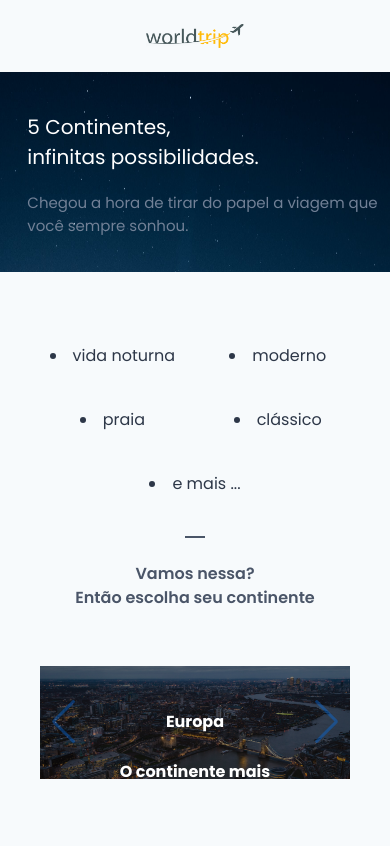
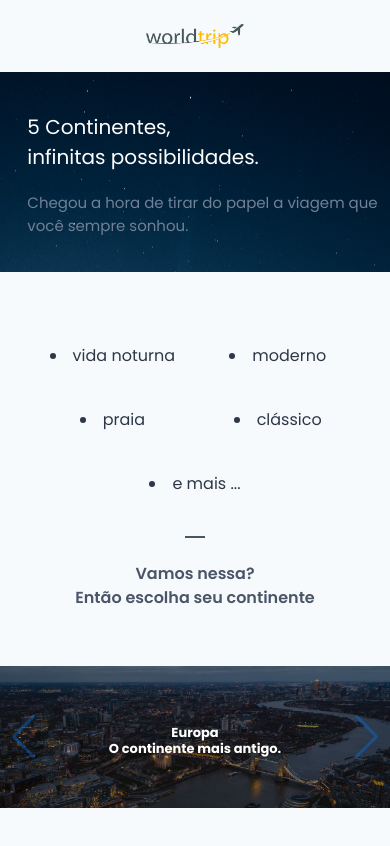
Before and after one commit to NakajimaDaniel/desafio07-ignite-chakraui, a Next.js app: page / in a window 390 px wide. Shown: the top 846 px of the page. Built offline with nearby package versions, Linux system fonts and the light colour scheme.

Commit message:
carousel adj

```diff
--- a/src/components/Carousel/index.tsx
+++ b/src/components/Carousel/index.tsx
@@ -1,6 +1,6 @@
 // Import Swiper React components
 
-import { Flex, Box, Image, Text } from "@chakra-ui/react";
+import { Flex, Box, Image, Text, useMediaQuery } from "@chakra-ui/react";
 import Link from 'next/link'
 
 
@@ -26,10 +26,16 @@ SwiperCore.use([Pagination,Navigation]);
 
 
 export function Carousel() {
+
+  const [isLargerThan700] = useMediaQuery("(min-width: 700px)")
+
+
   return (
-    <Flex justify="center" mt={['10','15', '15']} ml={['10']} mr={['10']} mb={['20']} >
+    <>
+    {isLargerThan700? (
+      <Flex justify="center" mt={['10','15', '15']} ml={['10']} mr={['10']} mb={['20']} >
         <Swiper  navigation={true}  slidesPerView={1}  centeredSlides={true} pagination={{
-      "clickable": true}}>
+        "clickable": true}}>
           <SwiperSlide>
             <Link href="/europe">
               <Box position="relative" textAlign="center" cursor="pointer">
@@ -41,9 +47,27 @@ export function Carousel() {
               </Box>
             </Link>
           </SwiperSlide>
+        </Swiper>
+      </Flex>
+    ): (
+      <Flex justify="center" mt={['10','15', '15']} ml={[0]} mr={[0]} mb={['10']} h="100%">
+        <Swiper  navigation={true}  slidesPerView={1}  centeredSlides={true} pagination={{
+        "clickable": true}}>
+          <SwiperSlide>
+            <Link href="/europe">
+              <Box position="relative" textAlign="center" cursor="pointer" w="100%" h="100%">
 
+                <Image src="europe.png" w="100%" h="100%" />
+                <Text position="absolute" top="50%" left="50%" transform={["translate(-50%,-70%)","translate(-50%,-50%)"]} color="white" fontSize={['13','md']}  fontWeight="bold">Europa</Text>
+                <Text position="absolute" top="50%" left="50%" transform={["translate(-50%, 10%)","translate(-50%, 50%)"]} color="white" fontSize={['13','s']} fontWeight="bold">O continente mais antigo.</Text>
+
+              </Box>
+            </Link>
+          </SwiperSlide>
         </Swiper>
+      </Flex>
+    )}
+    </>
 
-    </Flex>
   )
 }
```
